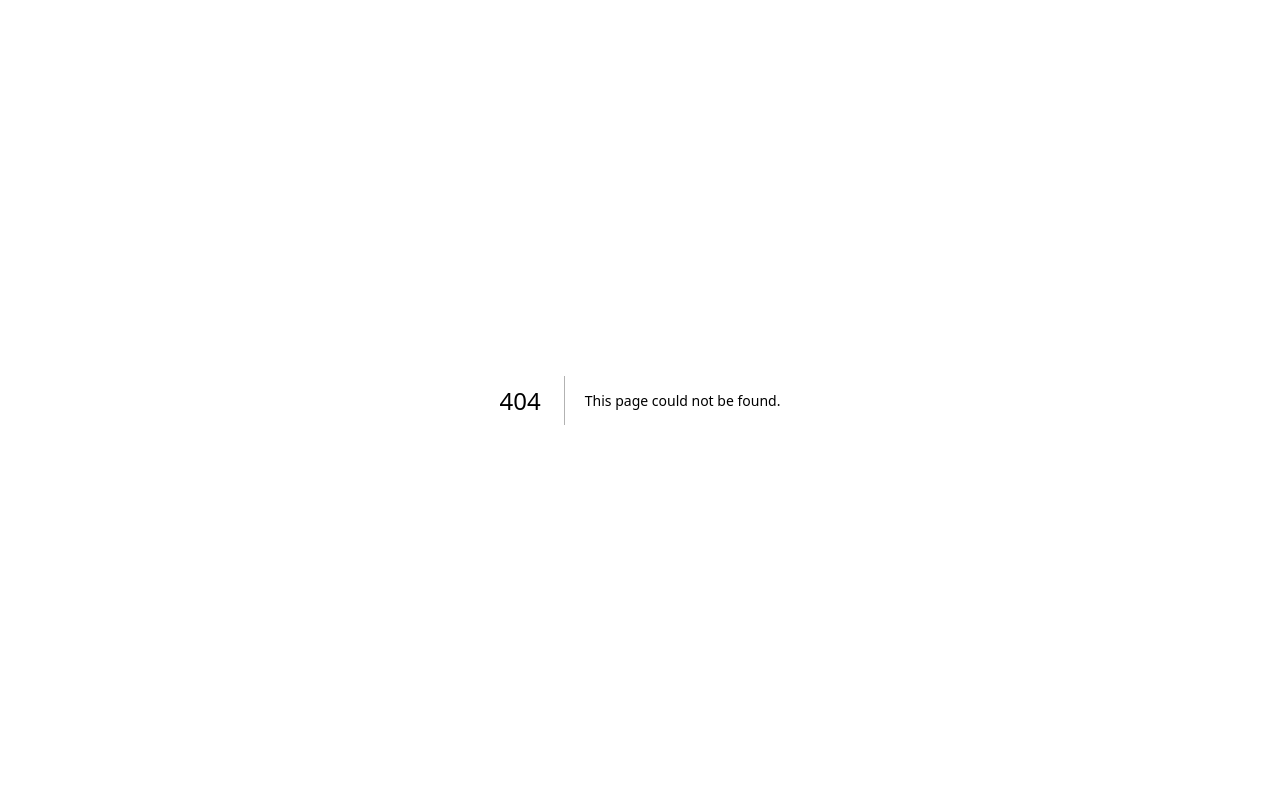
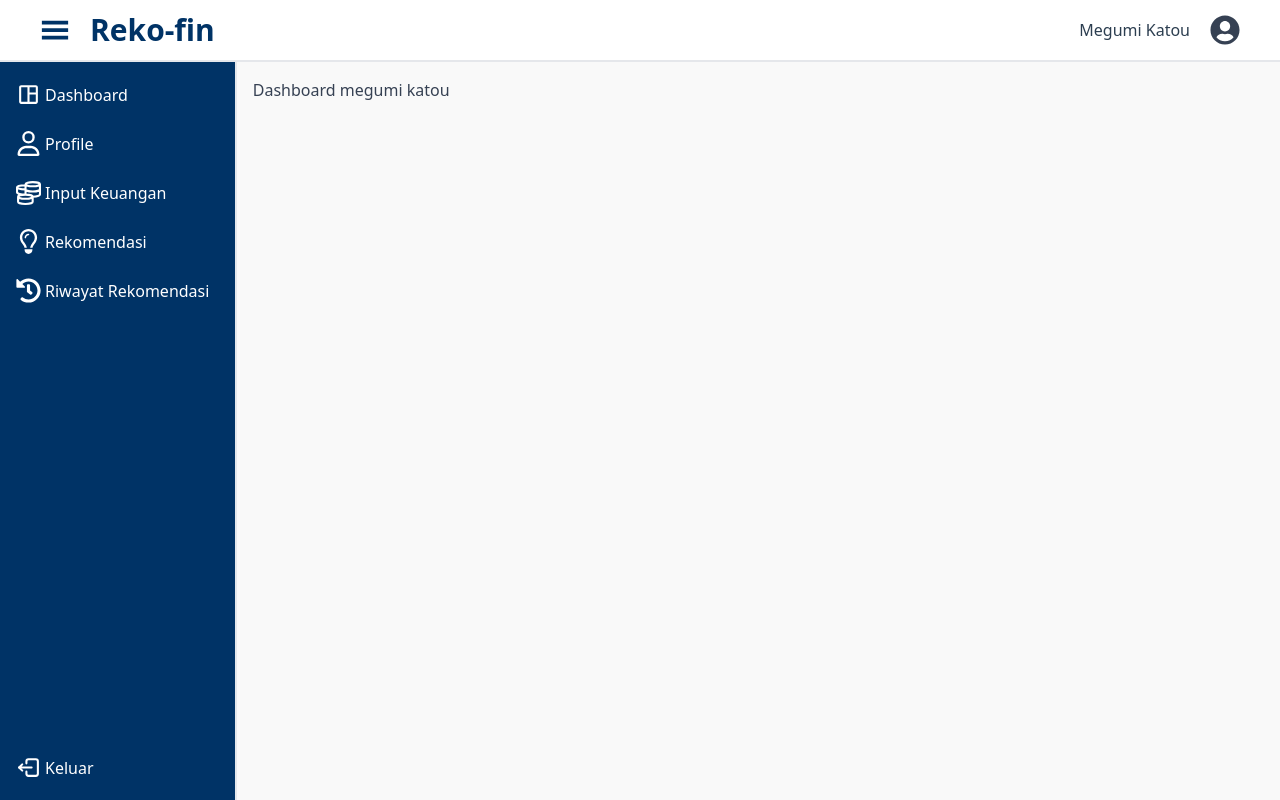
Before and after one commit to fadlanrizki/rekofin-ui, a Next.js app: page /user/dashboard in a window 1280 px wide. Before the commit this address had no page. Built offline with nearby package versions, Linux system fonts and the light colour scheme.

Commit message:
feat: main layout user

```diff
--- /dev/null
+++ b/src/app/(main)/layout.tsx
@@ -0,0 +1,117 @@
+"use client";
+import { GiHamburgerMenu } from "react-icons/gi";
+import { MdOutlineSpaceDashboard } from "react-icons/md";
+import { FaRegUser, FaRegLightbulb } from "react-icons/fa6";
+import { GrMoney } from "react-icons/gr";
+import { FaHistory, FaUserCircle } from "react-icons/fa";
+import { TbLogout2 } from "react-icons/tb";
+import Logo from "@/components/shared/Logo";
+import Link from "next/link";
+import { useState } from "react";
+
+const DashboardLayout = ({ children }: { children: React.ReactNode }) => {
+  const [openSidebar, setOpenSidebar] = useState(true);
+  return (
+    <main
+      className="min-h-screen w-full flex flex-col bg-background-light text-gray-700"
+      x-data="layout"
+    >
+      <header className="flex w-full items-center justify-between border-b-2 border-gray-200 bg-white py-3 px-10">
+        <div className="flex items-center gap-5">
+          <button
+            type="button"
+            className="text-3xl text-primary cursor-pointer"
+            onClick={() => setOpenSidebar(!openSidebar)}
+          >
+            <GiHamburgerMenu />
+          </button>
+          <Link href={"/user/dashboard"} className="text-primary">
+            <Logo />
+          </Link>
+        </div>
+
+        <div className="flex items-center gap-5">
+          <p className="text-textMain text-[1rem]">Megumi Katou</p>
+          <FaUserCircle size={30} />
+        </div>
+      </header>
+
+      <div className="flex flex-1">
+        <aside
+          className={
+            openSidebar
+              ? "flex w-72 flex-col justify-between space-y-2 border-r-2 border-gray-200 bg-primary p-2 text-white font-medium"
+              : "hidden"
+          }
+        >
+          <div>
+            <Link
+              href="/user/dashboard"
+              className="flex items-center space-x-1 rounded-md px-2 py-3 hover:bg-gray-100 hover:text-primary"
+            >
+              <span className="text-2xl">
+                <MdOutlineSpaceDashboard size={25} />
+              </span>
+              <span>Dashboard</span>
+            </Link>
+
+            <Link
+              href="/user/profile"
+              className="flex items-center space-x-1 rounded-md px-2 py-3 hover:bg-gray-100 hover:text-primary"
+            >
+              <span className="text-2xl">
+                <FaRegUser size={25} />
+              </span>
+              <span>Profile</span>
+            </Link>
+
+            <Link
+              href="/user/finance"
+              className="flex items-center space-x-1 rounded-md px-2 py-3 hover:bg-gray-100 hover:text-primary"
+            >
+              <span className="text-2xl">
+                <GrMoney size={25} />
+              </span>
+              <span>Input Keuangan</span>
+            </Link>
+
+            <Link
+              href="/user/recommendation"
+              className="flex items-center space-x-1 rounded-md px-2 py-3 hover:bg-gray-100 hover:text-primary"
+            >
+              <span className="text-2xl">
+                <FaRegLightbulb size={25} />
+              </span>
+              <span>Rekomendasi</span>
+            </Link>
+
+            <Link
+              href="/user/history"
+              className="flex items-center space-x-1 rounded-md px-2 py-3 hover:bg-gray-100 hover:text-primary"
+            >
+              <span className="text-2xl">
+                <FaHistory size={25} />
+              </span>
+              <span>Riwayat Rekomendasi</span>
+            </Link>
+          </div>
+          <div>
+            <Link
+              href="/login"
+              className="flex items-center space-x-1 rounded-md px-2 py-3 hover:bg-gray-100 hover:text-primary"
+            >
+              <span className="text-2xl">
+                <TbLogout2 size={25} />
+              </span>
+              <span>Keluar</span>
+            </Link>
+          </div>
+        </aside>
+
+        <div className="w-full p-4">{children}</div>
+      </div>
+    </main>
+  );
+};
+
+export default DashboardLayout;
--- /dev/null
+++ b/src/app/(main)/user/dashboard/page.tsx
@@ -0,0 +1,9 @@
+const DashboardPage = () => {
+    return (
+        <div>
+            Dashboard megumi katou
+        </div>
+    );
+}
+
+export default DashboardPage;
--- /dev/null
+++ b/src/app/(main)/user/finance/page.tsx
@@ -0,0 +1,9 @@
+const FinancePage = () => {
+    return (
+        <div>
+            Finance Page
+        </div>
+    );
+}
+
+export default FinancePage;
--- /dev/null
+++ b/src/app/(main)/user/history/page.tsx
@@ -0,0 +1,9 @@
+const HistoryPage = () => {
+    return (
+        <div>
+            History Page
+        </div>
+    );
+}
+
+export default HistoryPage;
--- /dev/null
+++ b/src/app/(main)/user/profile/page.tsx
@@ -0,0 +1,9 @@
+const ProfilePage = () => {
+    return (
+        <div>
+            Profile Page
+        </div>
+    );
+}
+
+export default ProfilePage;
--- /dev/null
+++ b/src/app/(main)/user/recommendation/page.tsx
@@ -0,0 +1,9 @@
+const RecommendationPage = () => {
+    return (
+        <div>
+            Recommendation Page
+        </div>
+    );
+}
+
+export default RecommendationPage;
--- a/src/components/views/Login/Login.tsx
+++ b/src/components/views/Login/Login.tsx
@@ -8,6 +8,9 @@ import Logo from "@/components/shared/Logo";
 
 const Login = () => {
   const [showPassword, setShowPassword] = useState(false);
+
+  console.log("test");
+
   return (
     <div className="flex min-h-screen">
       {/*Left: Branding Section */}
```
